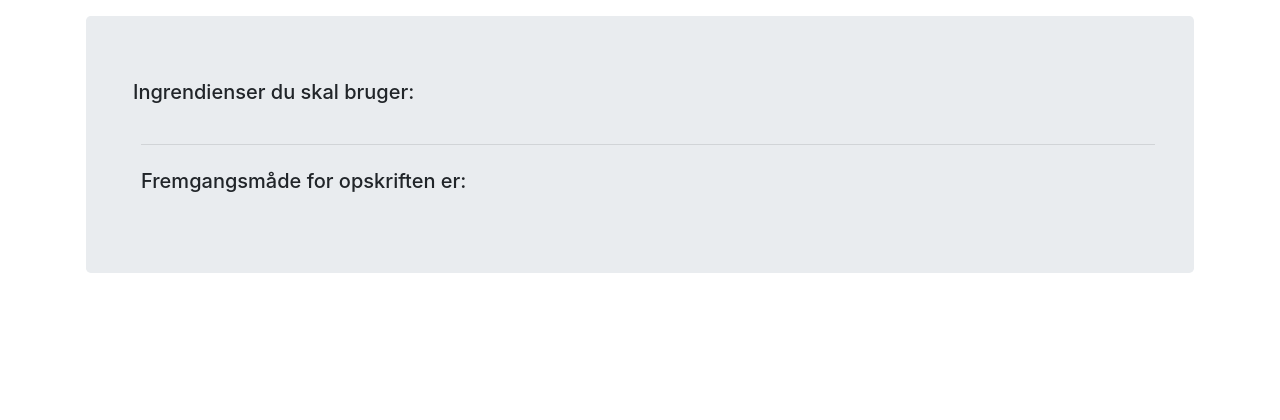
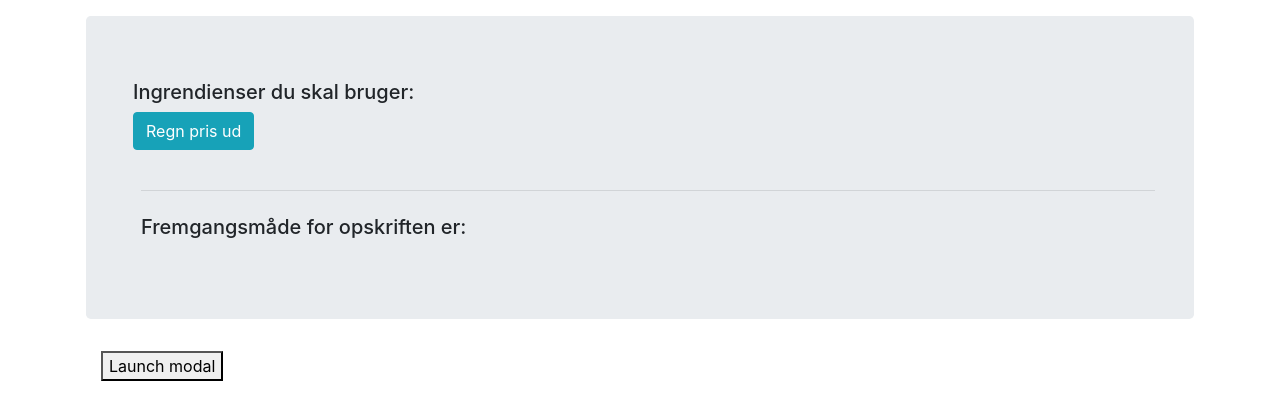
Before and after one commit to henrikschwarz/DM565-reciprice, a Flask app: template prototype/reciprice/templates/main/recipe.html in a window 1280 px wide. Shown: the part 76-496 px from the top of the page. Run offline with Flask 2, Linux system fonts and the light colour scheme; the template is opened without the code that fills it, so the values that code supplies are empty; some libraries are stand-ins or nearby versions.

Commit message:
added last templating

```diff
--- a/prototype/reciprice/templates/main/recipe.html
+++ b/prototype/reciprice/templates/main/recipe.html
@@ -16,11 +16,18 @@
                     </ul>
                 </div>
                 <div class="col-md-6">
-                    <ul class="list-group">
+                    <ul id="price-groups" class="list-group">
                     {% for product in product_suggestion %}
                             <li id="add-product" target="{{ product }}" class="list-group-item">Vælg et produkt...</li>
                     {% endfor %}
                     </ul>
+                </div>
+                <div class="row">
+
+                </div>
+                <div class="col-md-12">
+                    <span id="calc-price" class="btn btn-info">Regn pris ud</span>
+                    <h4 id="price-target"</h3>
                 </div>
             </div>
         </div>
@@ -33,21 +40,76 @@
             {% endfor %}
         </div>
     </div>
+    <button type="button" data-toggle="modal" class="hide" data-target="#myModal">Launch modal</button>
+
+<div class="modal" tabindex="-1" role="dialog">
+  <div class="modal-dialog" role="document">
+    <div class="modal-content">
+      <div class="modal-header">
+        <h5 class="modal-title">Select product</h5>
+        <button type="button" class="close" id="close-modal" data-dismiss="modal" aria-label="Close">
+          <span aria-hidden="true">&times;</span>
+        </button>
+      </div>
+      <div id="modal-content" class="modal-body">
+      </div>
+      <div class="modal-footer">
+        <button type="button" id="save-modal" class="btn btn-primary">Save changes</button>
+      </div>
+    </div>
+  </div>
+</div>
 {% endblock %}
 
 {% block scripts %}
     <script src="https://code.jquery.com/jquery-3.4.1.min.js"></script>
     <script>
-        $('#add-product').click(function (e) {
+        var select_li = "";
+        $(document).on('click', '#add-product', function () {
+            select_li = $(this);
             var target = $(this).attr('target'); // ean list value
-            console.log(target);
-            let r = $.ajax({
+            var r = $.ajax({
                 type: 'GET',
                 async: false,
-                url: '/json/product/' + target, // value to query the json with
+                url: '/json/products/' + target, // value to query the json with
                 dataType: 'json'
             }).responseJSON;
-            console.log(r);
+            var products = r.products;
+            if (r.products.langth == 0){
+                console.log("Error");
+                return;
+            }
+            var modal_content = $('#modal-content');
+            modal_content.empty();
+            modal_content.append('<select>');
+            modal_content.children('select').append('<option value="0">Har ingrediens - 0 kr');
+            for (product of products){
+                modal_content.children('select').append("<option value='"+product.price+"'>"+product.name+" - "+product.price+"kr");
+            }
+            modal_content.append('</select>');
+            $('.modal').toggle();
+        }).on('click', '#save-modal', function () {
+            var price = $('#modal-content').children('select').val();
+            var text = $('#modal-content select option[value="'+price+'"]').html();
+            select_li.html('<div value="'+price+'">'+text+'</div>');
+            $('.modal').toggle();
+        });
+        $('#close-modal').on('click',function () {
+            $('.modal').toggle();
+        });
+        $('#calc-price').on('click', function () {
+            var price = 0;
+            var listItems = $("#price-groups li");
+                listItems.each(function(idx, li) {
+                    var product = $(li).children('div');
+                    var product_attr = product.attr('value');
+                    if (typeof product_attr !== typeof undefined && product_attr !== false) {
+                        var string_price = product.attr('value');
+                        price = price + Number(string_price);
+                    }
+            });
+            $('#price-target').empty();
+            $('#price-target').html('Price: '+ price+' kr.');
         });
     </script>
 {% endblock %}
```
